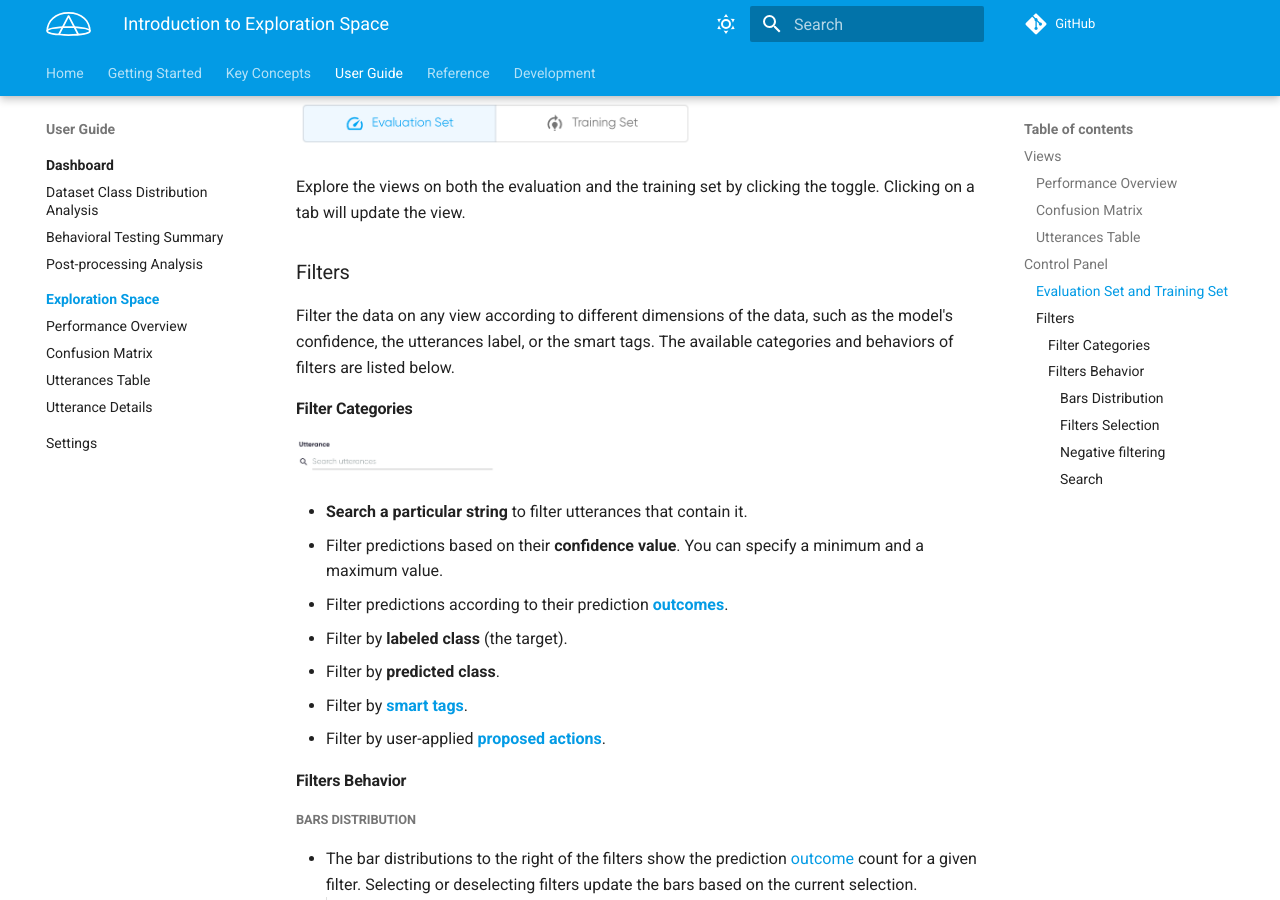
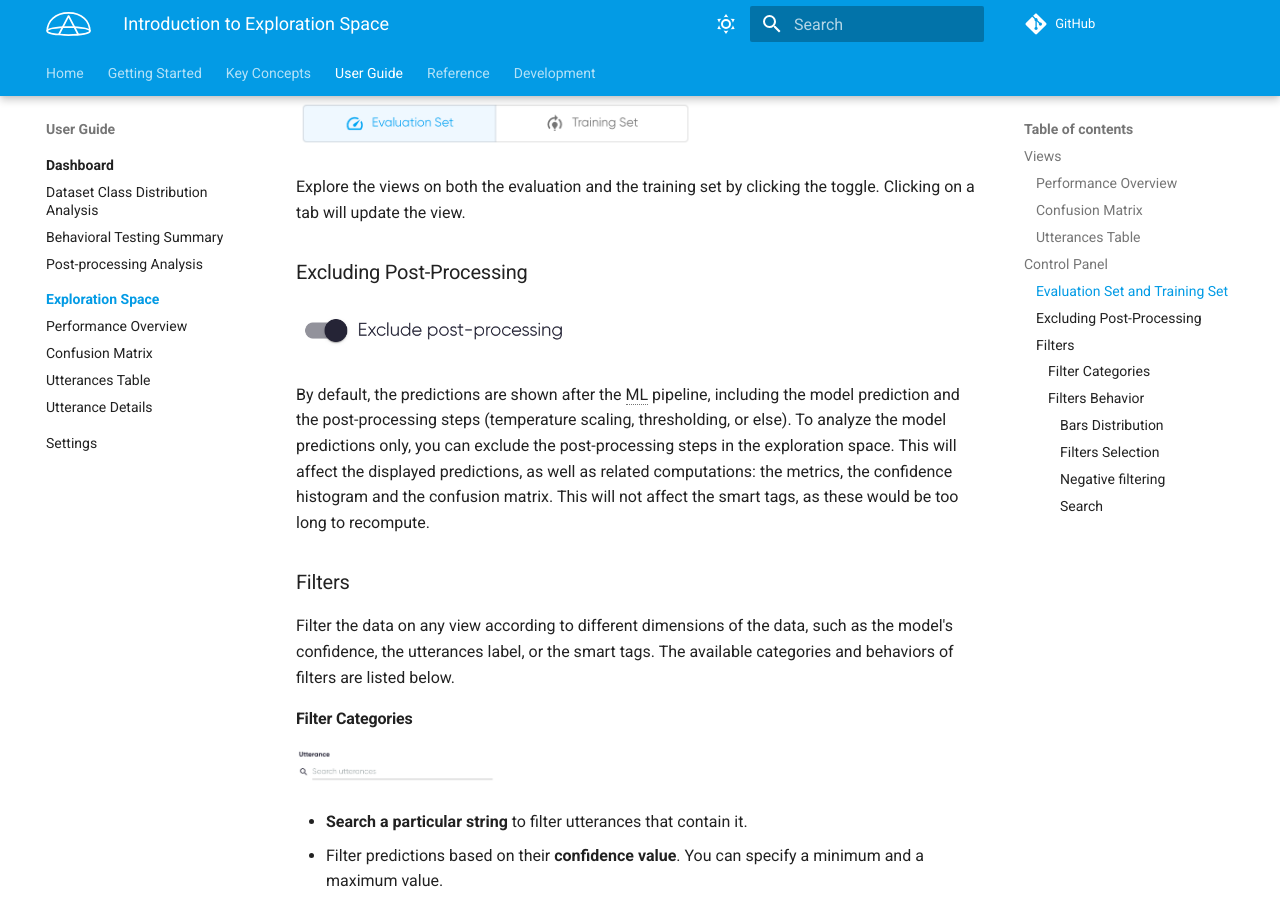
Before and after one commit to ServiceNow/azimuth, an MkDocs documentation site: the page built from docs/docs/user-guide/exploration-space/index.md, in a window 1280 px wide and 900 px high, scrolled down 1896 px. Built offline with MkDocs 1.6.1 and Material for MkDocs 9.7.7, drawn with Linux system fonts in a browser that asks for light colours; comment, search, counter and statistics services are not loaded.

Commit message:
Add exclude postprocessing in doc

```diff
--- a/docs/docs/user-guide/exploration-space/index.md
+++ b/docs/docs/user-guide/exploration-space/index.md
@@ -59,6 +59,16 @@ All views are affected by the control panel.
 Explore the views on both the evaluation and the training set by clicking the toggle. Clicking on a
 tab will update the view.
 
+### Excluding Post-Processing
+
+![Screenshot](../../_static/images/control-panel/exlude-post-processing.png){: style="width:300px"}
+
+By default, the predictions are shown after the ML pipeline, including the model prediction and the
+post-processing steps (temperature scaling, thresholding, or else). To analyze the model predictions
+only, you can exclude the post-processing steps in the exploration space. This will affect the
+displayed predictions, as well as related computations: the metrics, the confidence histogram and
+the confusion matrix. This will not affect the smart tags, as these would be too long to recompute.
+
 ### Filters
 
 Filter the data on any view according to different dimensions of the data, such as the model's
```
Also changed, not shown: other parts of docs/docs/user-guide/exploration-space/index.md (+2 -0 lines), docs/docs/_static/images/control-panel/exlude-post-processing.png (added).
